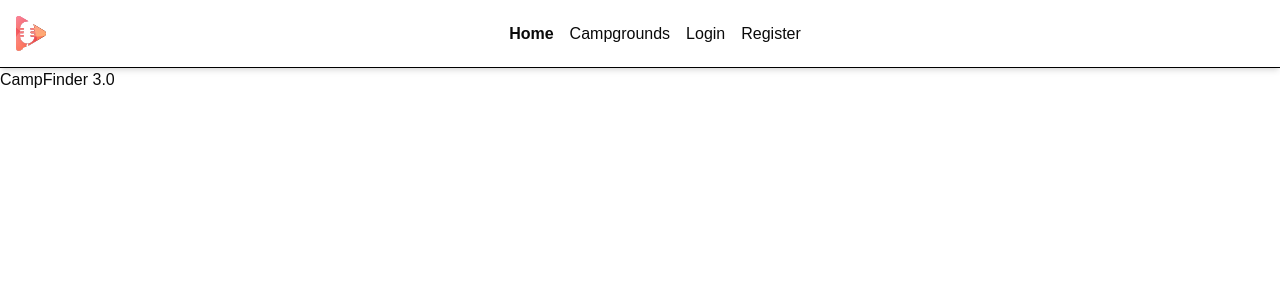
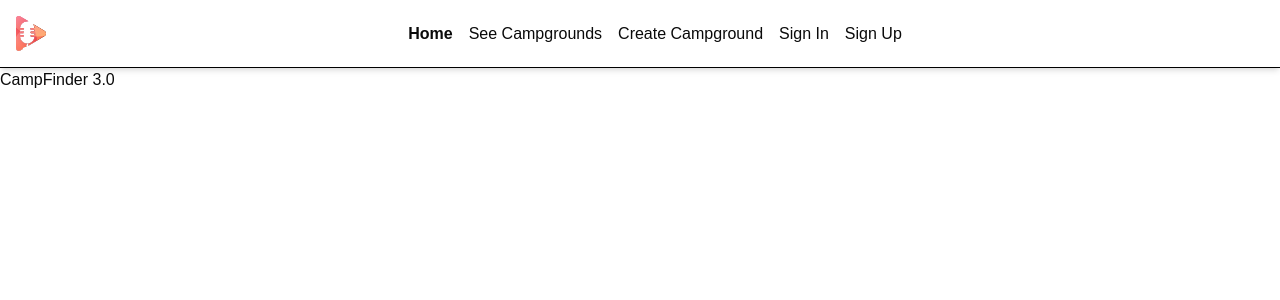
Before and after one commit to 2015jtw/campfinder3.0, a Next.js app: page / in a window 1280 px wide. Shown: the top 300 px of the page. Built offline with nearby package versions, Linux system fonts and the light colour scheme; no server answers.

Commit message:
Added basic auth

```diff
--- /dev/null
+++ b/app/campgrounds/new/page.tsx
@@ -0,0 +1,7 @@
+import React from "react";
+
+const page = () => {
+  return <div>Create New Campground</div>;
+};
+
+export default page;
--- a/app/layout.tsx
+++ b/app/layout.tsx
@@ -3,6 +3,7 @@ import { Geist, Geist_Mono } from "next/font/google";
 import "./globals.css";
 import Header from "@/components/Header";
 import MobileHeader from "@/components/MobileHeader";
+import { ClerkProvider } from "@clerk/nextjs";
 
 const geistSans = Geist({
   variable: "--font-geist-sans",
@@ -25,14 +26,17 @@ export default function RootLayout({
   children: React.ReactNode;
 }>) {
   return (
+    <ClerkProvider>
       <html lang="en">
         <body
           className={`${geistSans.variable} ${geistMono.variable} antialiased`}
         >
           <Header />
           <MobileHeader />
+
           {children}
         </body>
       </html>
+    </ClerkProvider>
   );
 }
--- /dev/null
+++ b/app/sign-in/[[...sign-in]]/page.tsx
@@ -0,0 +1,9 @@
+import { SignIn } from "@clerk/nextjs";
+
+export default function Page() {
+  return (
+    <section className="py-12 container mx-auto flex justify-center">
+      <SignIn />
+    </section>
+  );
+}
--- /dev/null
+++ b/app/sign-up/[[...sign-up]]/page.tsx
@@ -0,0 +1,9 @@
+import { SignUp } from "@clerk/nextjs";
+
+export default function Page() {
+  return (
+    <section className="py-12 container mx-auto flex justify-center">
+      <SignUp />
+    </section>
+  );
+}
--- a/components/Header.tsx
+++ b/components/Header.tsx
@@ -2,14 +2,13 @@ import React from "react";
 import Link from "next/link";
 import { cn } from "@/lib/utils";
 import Image from "next/image";
+import { currentUser } from "@clerk/nextjs/server";
+import { SignedIn, UserButton } from "@clerk/nextjs";
 
-const navLinks = [
-  { name: "Campgrounds", href: "/campgrounds" },
-  { name: "Login", href: "/login" },
-  { name: "Register", href: "/register" },
-];
+const Header = async ({ className }: { className?: string }) => {
+  const user = await currentUser();
 
-const Header = ({ className }: { className?: string }) => {
+  console.log("User is", user);
   return (
     <header className="p-4 border-b border-black shadow-md hidden md:flex">
       <nav className="container mx-auto flex items-center justify-between">
@@ -24,11 +23,18 @@ const Header = ({ className }: { className?: string }) => {
             >
               Home
             </Link>
-            {navLinks.map((link) => (
-              <Link key={link.name} href={link.href}>
-                {link.name}
-              </Link>
-            ))}
+            <Link href="/campgrounds">See Campgrounds</Link>
+            <Link href="/campgrounds/new">Create Campground</Link>
+            {user ? (
+              <SignedIn>
+                <UserButton />
+              </SignedIn>
+            ) : (
+              <>
+                <Link href="/sign-in">Sign In</Link>
+                <Link href="/sign-up">Sign Up</Link>
+              </>
+            )}
           </div>
         </div>
       </nav>
--- a/package.json
+++ b/package.json
@@ -9,6 +9,7 @@
     "lint": "next lint"
   },
   "dependencies": {
+    "@clerk/nextjs": "^6.10.3",
     "@radix-ui/react-dialog": "^1.1.5",
     "@radix-ui/react-slot": "^1.1.1",
     "@supabase/supabase-js": "^2.48.0",
```
Also changed, not shown: middleware.ts (added, +12 -0 lines), 1 other file (tests, documents, lock files or other folders). Lines whose indentation alone changed are shown as unchanged.
